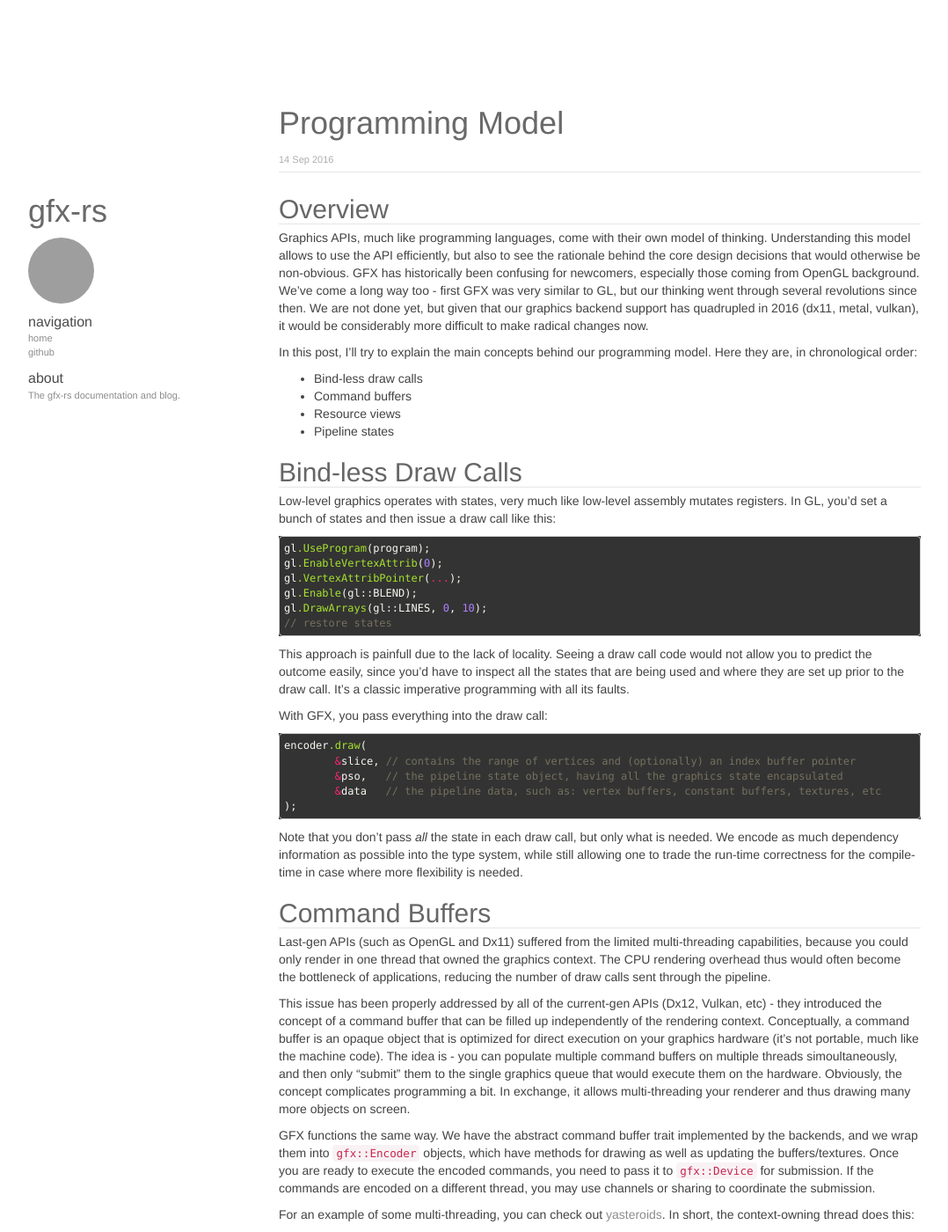
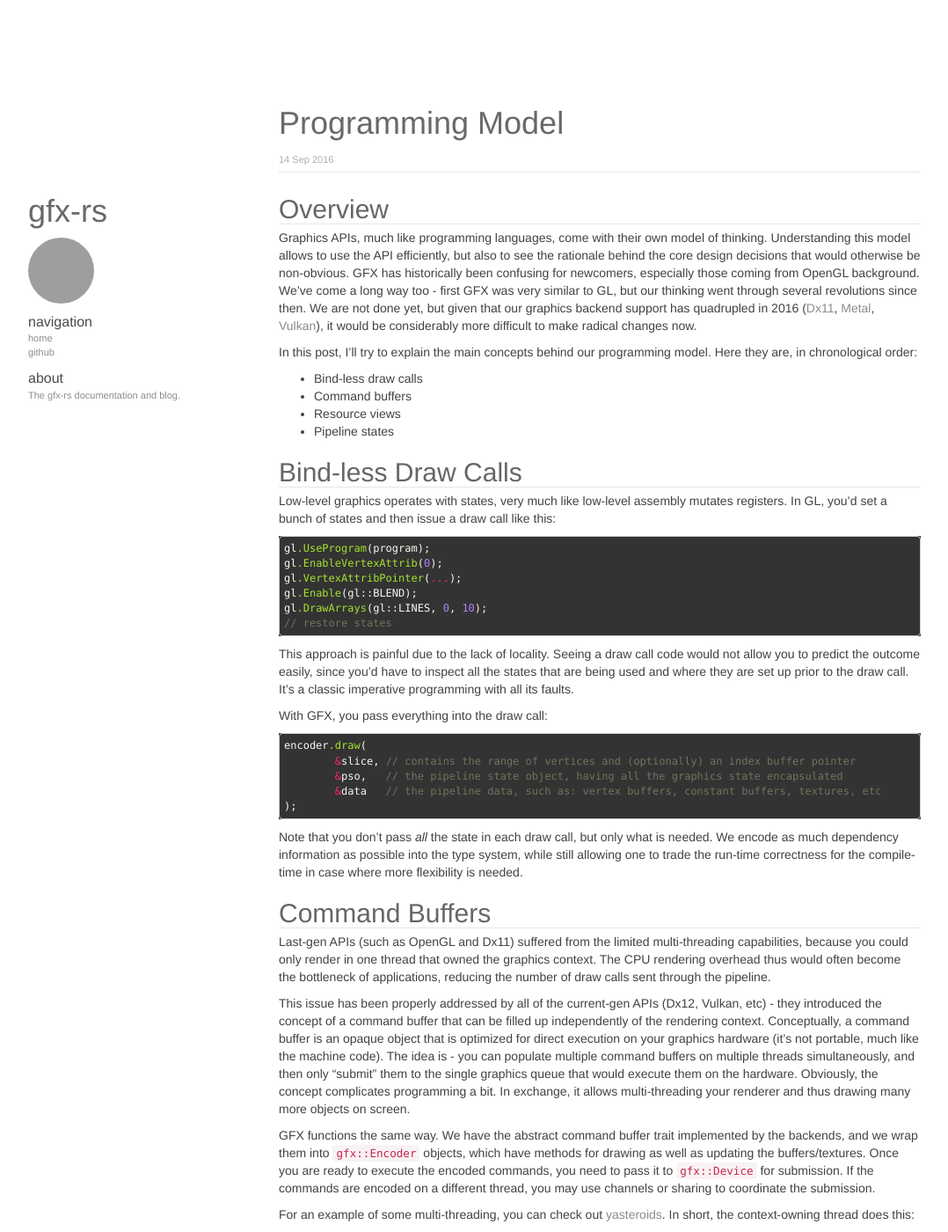
Before and after one commit to gfx-rs/gfx-rs.github.io, a Jekyll site: the page built from _posts/2016-09-14-programming-model.md, in a window 1280 px wide and 1400 px high. Shown: the whole window at 88% size, without its empty margins (53-1131 px from the left). Built offline with Jekyll 4.4.1, drawn with Linux system fonts in a browser that asks for light colours; nearby versions of some CDN libraries; library files that are not in the unit come from our copies; Markdown is read by kramdown in place of the engine named in the settings; some of the changed text lies outside the part shown; grey boxes are pictures that could not be loaded.

Commit message:
Orphographic errors, more links

```diff
--- a/_posts/2016-09-14-programming-model.md
+++ b/_posts/2016-09-14-programming-model.md
@@ -1,14 +1,12 @@
 ---
-
 layout: post
-
 title: Programming Model
 ---
 
 
 ## Overview
 
-Graphics APIs, much like programming languages, come with their own model of thinking. Understanding this model allows to use the API efficiently, but also to see the rationale behind the core design decisions that would otherwise be non-obvious. GFX has historically been confusing for newcomers, especially those coming from OpenGL background. We've come a long way too - first GFX was very similar to GL, but our thinking went through several revolutions since then. We are not done yet, but given that our graphics backend support has quadrupled in 2016 (dx11, metal, vulkan), it would be considerably more difficult to make radical changes now.
+Graphics APIs, much like programming languages, come with their own model of thinking. Understanding this model allows to use the API efficiently, but also to see the rationale behind the core design decisions that would otherwise be non-obvious. GFX has historically been confusing for newcomers, especially those coming from OpenGL background. We've come a long way too - first GFX was very similar to GL, but our thinking went through several revolutions since then. We are not done yet, but given that our graphics backend support has quadrupled in 2016 ([Dx11](https://github.com/gfx-rs/gfx/tree/master/src/backend/dx11), [Metal](https://github.com/gfx-rs/gfx/tree/master/src/backend/metal), [Vulkan](https://github.com/gfx-rs/gfx/tree/master/src/backend/vulkan)), it would be considerably more difficult to make radical changes now.
 
 In this post, I'll try to explain the main concepts behind our programming model. Here they are, in chronological order:
   - Bind-less draw calls
@@ -29,7 +27,7 @@
 // restore states
 {% endhighlight %}
 
-This approach is painfull due to the lack of locality. Seeing a draw call code would not allow you to predict the outcome easily, since you'd have to inspect all the states that are being used and where they are set up prior to the draw call. It's a classic imperative programming with all its faults.
+This approach is painful due to the lack of locality. Seeing a draw call code would not allow you to predict the outcome easily, since you'd have to inspect all the states that are being used and where they are set up prior to the draw call. It's a classic imperative programming with all its faults.
 
 With GFX, you pass everything into the draw call:
 {% highlight Rust %}
@@ -47,7 +45,7 @@
 
 Last-gen APIs (such as OpenGL and Dx11) suffered from the limited multi-threading capabilities, because you could only render in one thread that owned the graphics context. The CPU rendering overhead thus would often become the bottleneck of applications, reducing the number of draw calls sent through the pipeline.
 
-This issue has been properly addressed by all of the current-gen APIs (Dx12, Vulkan, etc) - they introduced the concept of a command buffer that can be filled up independently of the rendering context. Conceptually, a command buffer is an opaque object that is optimized for direct execution on your graphics hardware (it's not portable, much like the machine code). The idea is - you can populate multiple command buffers on multiple threads simoultaneously, and then only "submit" them to the single graphics queue that would execute them on the hardware. Obviously, the concept complicates programming a bit. In exchange, it allows multi-threading your renderer and thus drawing many more objects on screen.
+This issue has been properly addressed by all of the current-gen APIs (Dx12, Vulkan, etc) - they introduced the concept of a command buffer that can be filled up independently of the rendering context. Conceptually, a command buffer is an opaque object that is optimized for direct execution on your graphics hardware (it's not portable, much like the machine code). The idea is - you can populate multiple command buffers on multiple threads simultaneously, and then only "submit" them to the single graphics queue that would execute them on the hardware. Obviously, the concept complicates programming a bit. In exchange, it allows multi-threading your renderer and thus drawing many more objects on screen.
 
 GFX functions the same way. We have the abstract command buffer trait implemented by the backends, and we wrap them into `gfx::Encoder` objects, which have methods for drawing as well as updating the buffers/textures. Once you are ready to execute the encoded commands, you need to pass it to `gfx::Device` for submission. If the commands are encoded on a different thread, you may use channels or sharing to coordinate the submission.
 
@@ -88,7 +86,7 @@
 
 There are helper methods to create the texture with the views for your convenience (`create_render_target`, `create_depth_stencil`, etc). Later, the texture object itself does not participate in any rendering. It can only be used for updating the contents and reading them back. Typically, you'd ignore this object and only work with its views, given that they hold the parent object automatically.
 
-Note: applied to OpenGL, the gfx texture and RTV/DSV are mapping to the same thing (GL texture). The GL render buffer is used instead if `SHADER_RESOURCE` capability is not requested.
+Note: applied to OpenGL, the GFX texture and RTV/DSV are mapping to the same thing (GL texture). The GL render buffer is used instead if `SHADER_RESOURCE` capability is not requested.
 
 
 ## Pipeline states
@@ -127,4 +125,4 @@
 
 As you can see, we borrowed a lot of concepts from the next-gen APIs. This allows us to stay as close to the underlying hardware as possible. Dx12 has the closest programming model to GFX, despite the fact that we don't have the corresponding backend in the works. Plus, GFX adds a bit of Rusty flavor to the API, in particular with the bind-less approach.
 
-Hopefully, this post would shed some light on the complexity that GFX brings along, and allow more people to get familiar with it. We strive to be the best graphics abstraction library out there, and we appreciate any help or feedback. Check out our [readme](https://github.com/gfx-rs/gfx/blob/master/README.md) and visit us on [gitter](https://gitter.im/gfx-rs/gfx). As the last word, big thanks to all the old and new contributors that made GFX possible!
+Hopefully, this post would shed some light on the complexity that GFX brings along, and allow more people to get familiar with it. We strive to be the best graphics abstraction library out there, and we appreciate any help or feedback. Check out our [Readme](https://github.com/gfx-rs/gfx/blob/master/README.md) and visit us on [Gitter](https://gitter.im/gfx-rs/gfx). As the last word, big thanks to all the old and new contributors that made GFX possible!
```
Also changed, not shown: other parts of _posts/2016-09-14-programming-model.md (+1 -1 lines).
